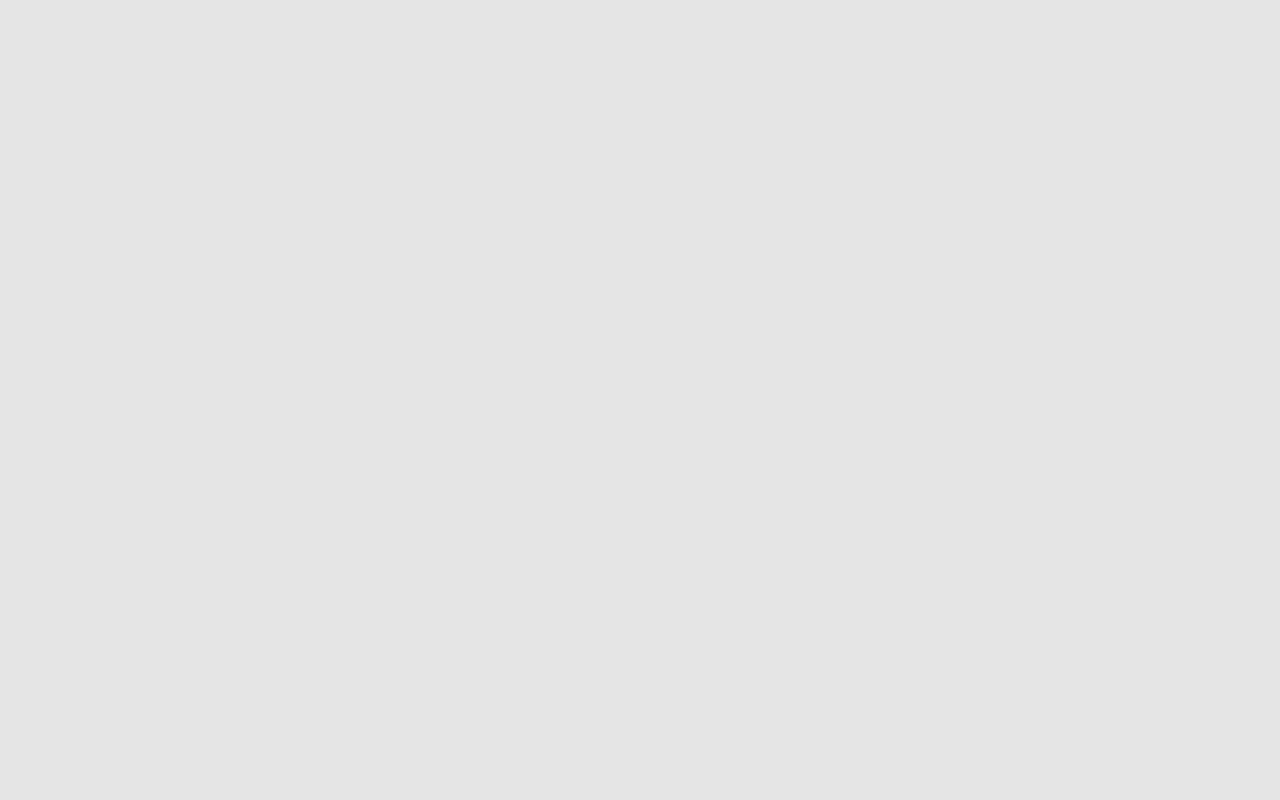
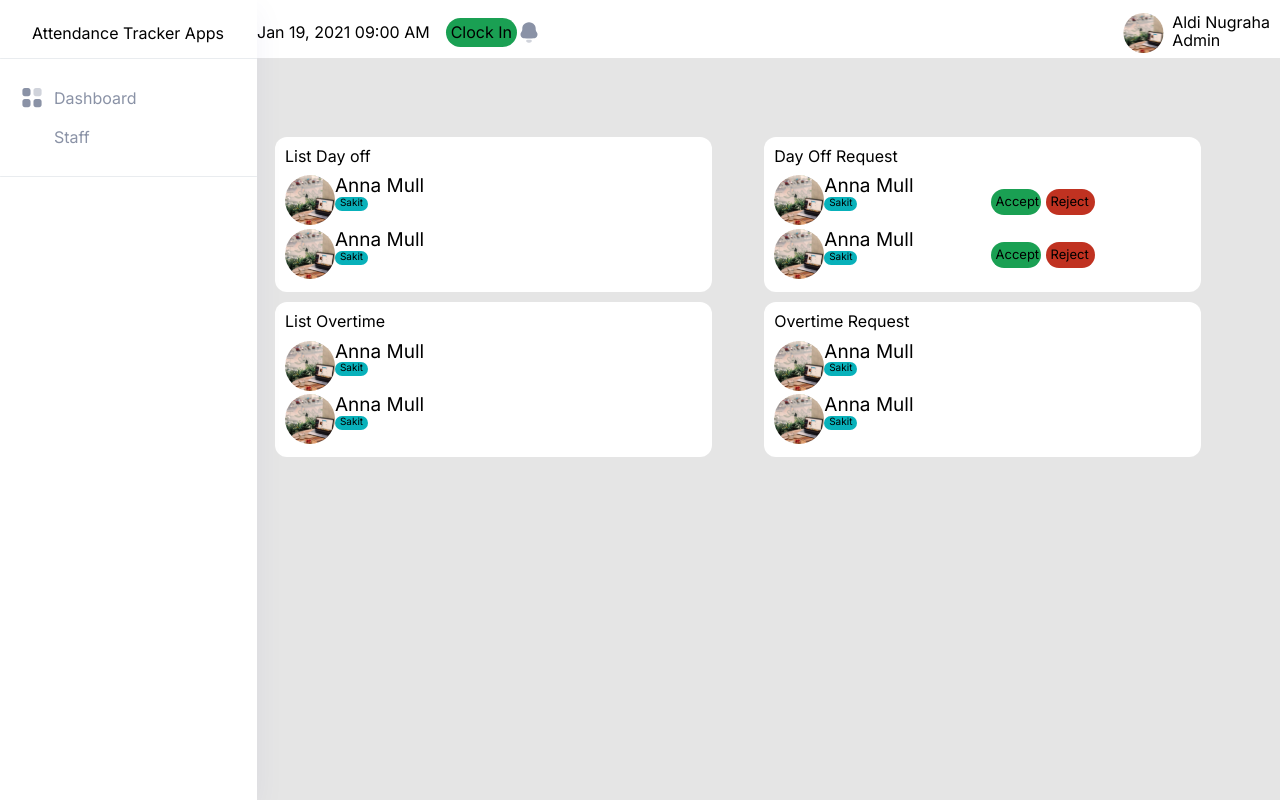
Before and after one commit to glints-IPE-4/frontend_staff_attendance, a React (Create React App) app: page / in a window 1280 px wide. Built offline with nearby package versions, Linux system fonts and the light colour scheme.

Commit message:
Modified file App

```diff
--- a/src/App.jsx
+++ b/src/App.jsx
@@ -10,7 +10,7 @@ function App() {
     <Router>
       <Switch>
         <Route path='/login' component={LoginPage} />
-        <Route path='/DashboardPage' exact component={Layout(DashboardPage)} />
+        <Route path='/' exact component={Layout(DashboardPage)} />
         <Route path='/StaffPage' exact component={Layout(StaffPage)} />
       </Switch>
     </Router>
```
